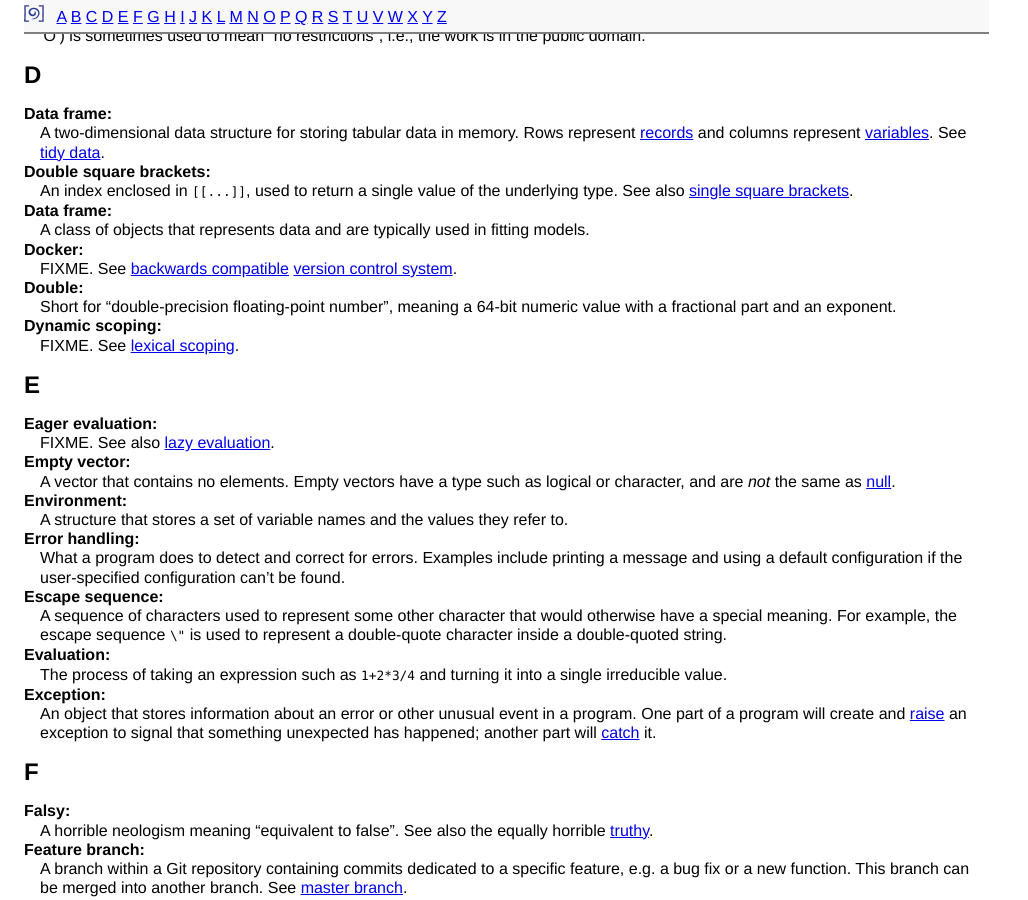
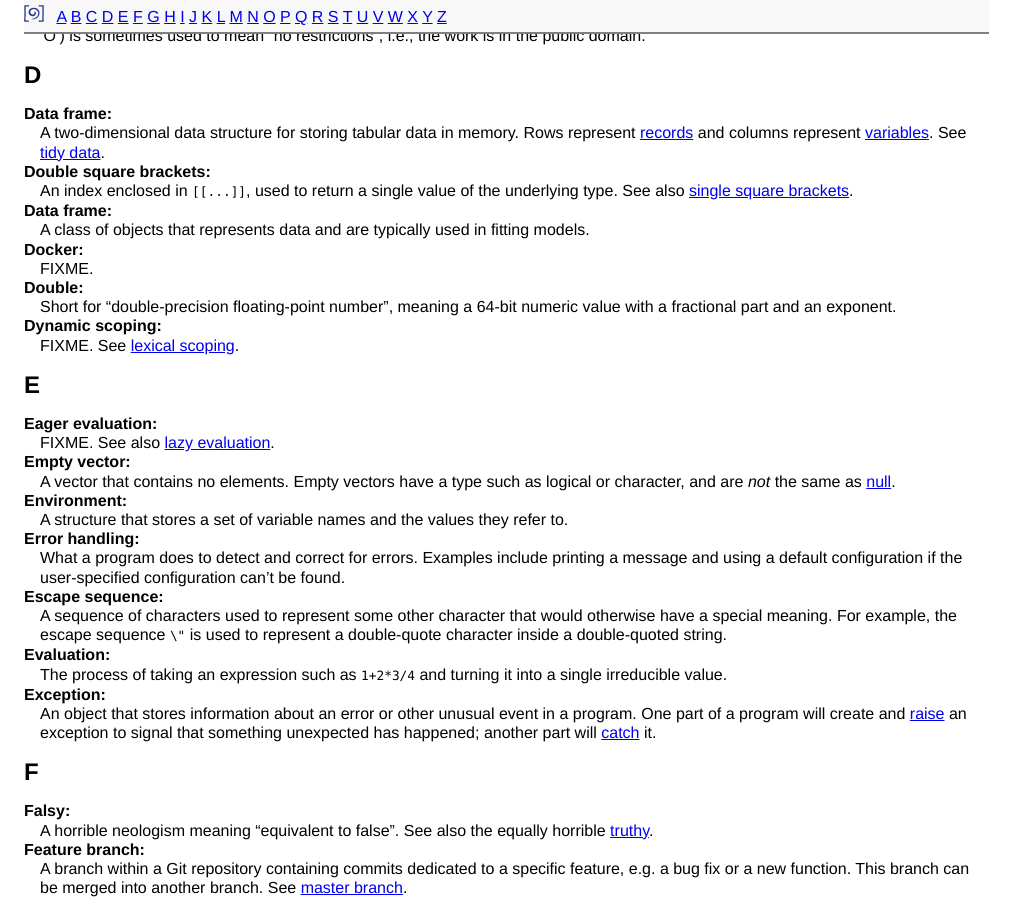
Before and after one commit to rstudio-education/glossRy, a Jekyll site: the page built from glossary.md, in a window 1280 px wide and 900 px high, scrolled down 1787 px. Shown: the whole window, without its empty margins (0-1028 px from the left). Built offline with Jekyll 4.4.1, drawn with Linux system fonts in a browser that asks for light colours; our own code applies the rules of GitHub Pages for plain Markdown files; some of the changed text lies outside the part shown.

Commit message:
Fixing small typo

```diff
--- a/glossary.md
+++ b/glossary.md
@@ -164,7 +164,7 @@
     models.
 
 Docker:
-:   FIXME. See [backwards compatible](backwards-compatible) [version control system](version-control-system).
+:   FIXME.
 
 Double:
 :   Short for "double-precision floating-point number", meaning a 64-bit numeric
@@ -659,7 +659,7 @@
     was originally an acronym for Structured Query Language.
 
 Squash
-:   in Git): FIXME
+:   (in Git): FIXME
 
 Stack frame:
 :   FIXME
```
